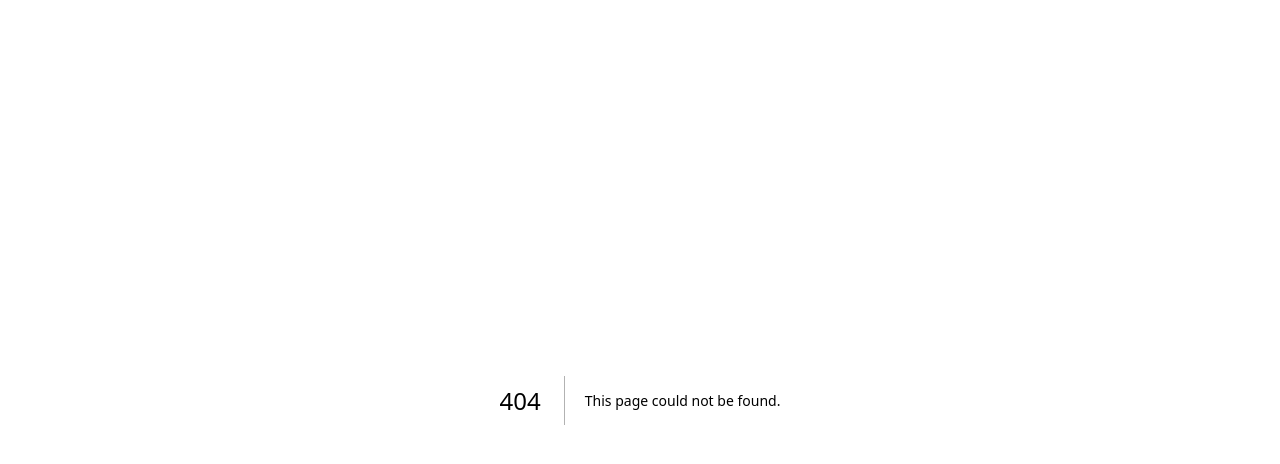
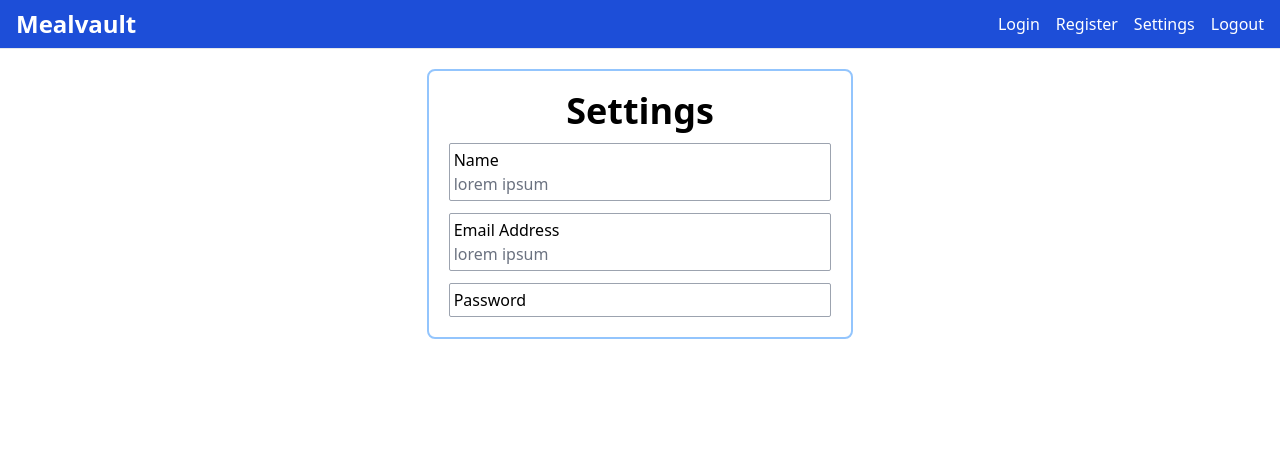
Before and after one commit to RyanTurner02/mealvault, a Next.js app in the folder frontend/: page /settings in a window 1280 px wide. Before the commit this address had no page. Shown: the top 464 px of the page. Built offline with nearby package versions, Linux system fonts and the light colour scheme.

Commit message:
Create settings page

```diff
--- a/frontend/src/app/components/header.tsx
+++ b/frontend/src/app/components/header.tsx
@@ -12,6 +12,7 @@ export default function Header() {
         <div className="my-auto">
           <Link className="mx-2" href="/login">Login</Link>
           <Link className="mx-2" href="/register">Register</Link>
+          <Link className="mx-2" href="/settings">Settings</Link>
           <Link className="mx-2" href="/logout">Logout</Link>
         </div>
       </nav>
--- /dev/null
+++ b/frontend/src/app/settings/page.tsx
@@ -0,0 +1,39 @@
+import Header from "@/app/components/header";
+
+export default function Settings() {
+  return (
+    <>
+      <Header />
+      <main>
+        <div className="flex justify-center">
+          <div className="border-2 border-blue-300 rounded-lg w-11/12 sm:w-8/12 md:w-8/12 lg:w-6/12 xl:w-4/12 mt-5 p-5">
+            <h1 className="text-4xl font-bold text-center mb-3">Settings</h1>
+              <div className="flex flex-col mb-3">
+               <button className="border border-gray-400 hover:bg-gray-200 rounded-sm p-1 text-start" type="button">
+                <div className="name-field">
+                  Name
+                </div>
+                <div className="text-gray-500">
+                  lorem ipsum
+                </div>
+               </button>
+              </div>
+              <div className="flex flex-col mb-3">
+                <button className="border border-gray-400 hover:bg-gray-200 rounded-sm p-1 text-start" type="button">
+                  <div className="email-field">
+                    Email Address
+                  </div>
+                  <div className="text-gray-500">
+                    lorem ipsum
+                  </div>
+                </button>
+              </div>
+              <div className="flex flex-col">
+                <button className="border border-gray-400 hover:bg-gray-200 rounded-sm p-1 text-start" type="button">Password</button>
+              </div>
+          </div>
+        </div>
+      </main>
+    </>
+  );
+}
```
